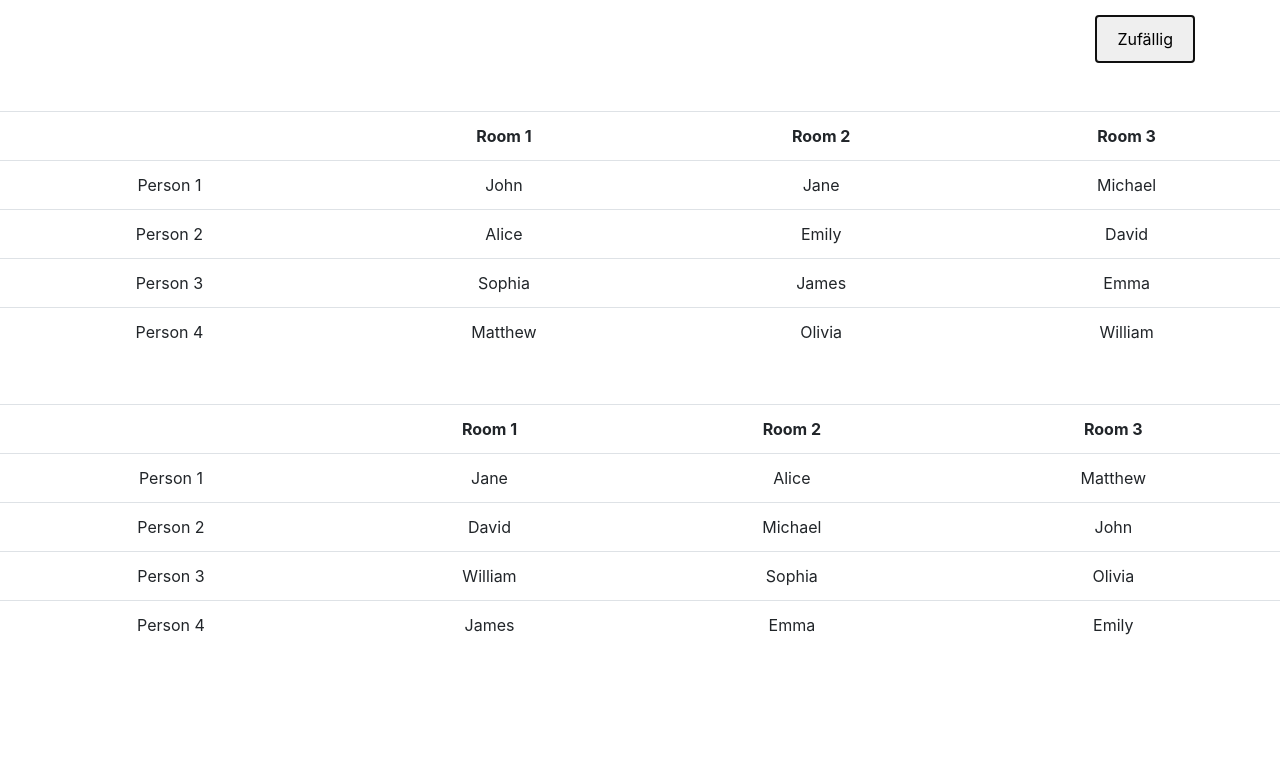
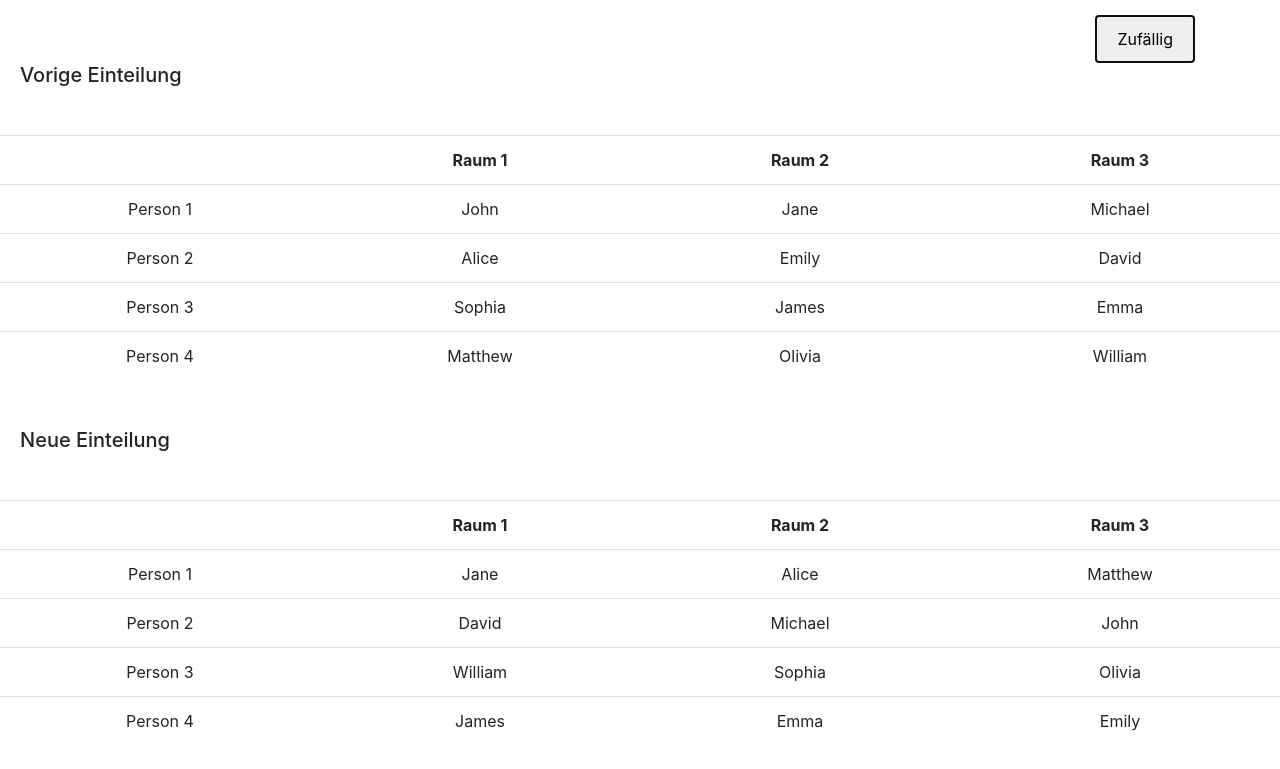
Before and after one commit to sbuersch/PageTest, a plain HTML site: page index.html in a window 1280 px wide. Both pictures are taken after a click on the button "Zufällig". Shown: the part 61-830 px from the top of the page. Before the commit the page ends 800 px from the top, so only its background shows below. Drawn offline with nearby package versions, Linux system fonts and the light colour scheme.

Commit message:
Spaltenbreiten, Room=>Raum, Überschriften

```diff
--- a/index.html
+++ b/index.html
@@ -12,10 +12,15 @@
             width: 100%;
             margin-bottom: 3rem;
             margin-top: 3rem;
+            table-layout: fixed;
+        }
+        h5{
+            margin-left: 20px;
         }
         th, td {
             /*border: 1px solid black;*/
             /*padding: 8px;*/
+            width: 25%;
             text-align: center;
 
         }
@@ -83,7 +88,7 @@
             table.id = "table-"+table_id.toString();
             table.setAttribute("class", "table");
 
-            var rooms = ["Room 1", "Room 2", "Room 3"];
+            var rooms = ["Raum 1", "Raum 2", "Raum 3"];
             var persons = ["John", "Jane", "Michael", "Alice", "Emily", "David", "Sophia", "James", "Emma", "Matthew", "Olivia", "William"];
 
             if(shuffle){
@@ -170,14 +175,36 @@
 
             //beginn
             if (table_id == 0){
+                var h5 = document.createElement("h5");
+                h5.textContent = "Vorige Einteilung";
+                document.body.appendChild(h5);
+
                 document.body.appendChild(table);
             }
 
             if (table_id == 1){
+
+                var h5 = document.createElement("h5");
+                h5.textContent = "Vorige Einteilung";
+                document.body.appendChild(h5);
+
                 document.body.appendChild(table);
             }
 
             if (table_id >= 2){
+
+                var headingToRemove = document.getElementById("neue-einteilung");
+
+                if(headingToRemove){
+                    headingToRemove.parentNode.removeChild(headingToRemove);
+                }
+
+                var h5 = document.createElement("h5");
+
+                h5.textContent = "Neue Einteilung";
+                h5.id ="neue-einteilung"
+                document.body.appendChild(h5);
+
                 var tableToRemove = document.getElementById("table-0");
                 if (tableToRemove) {
                     // Remove the table element from its parent node
```
